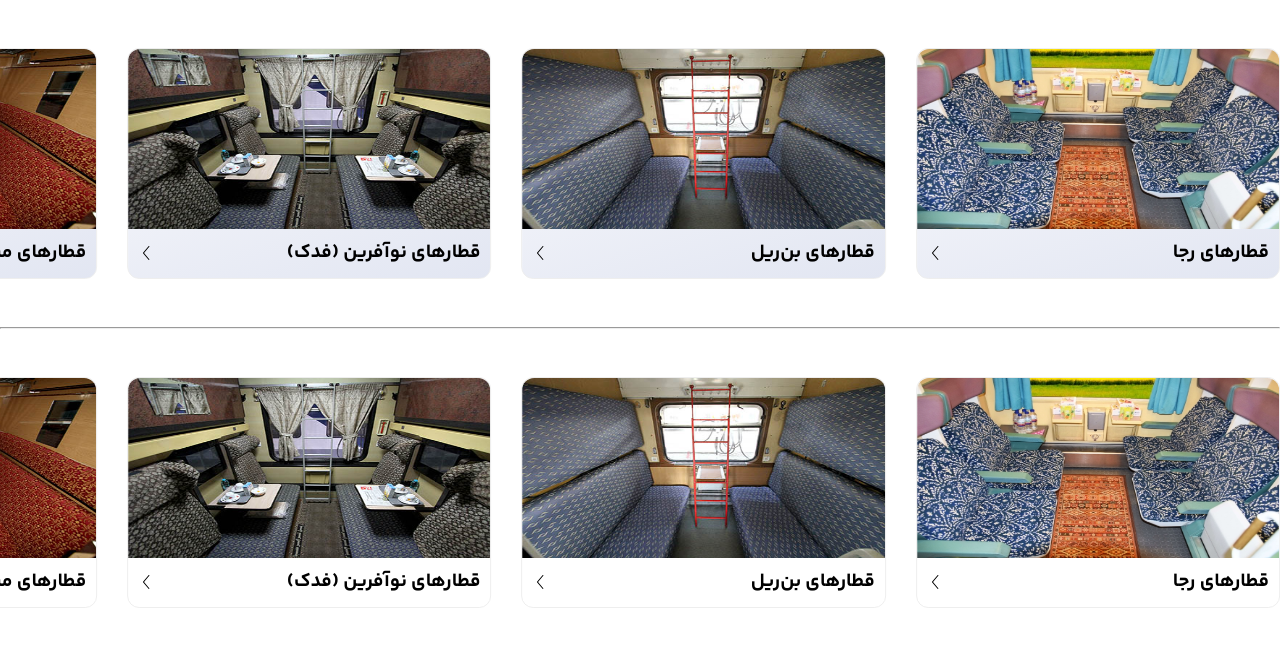
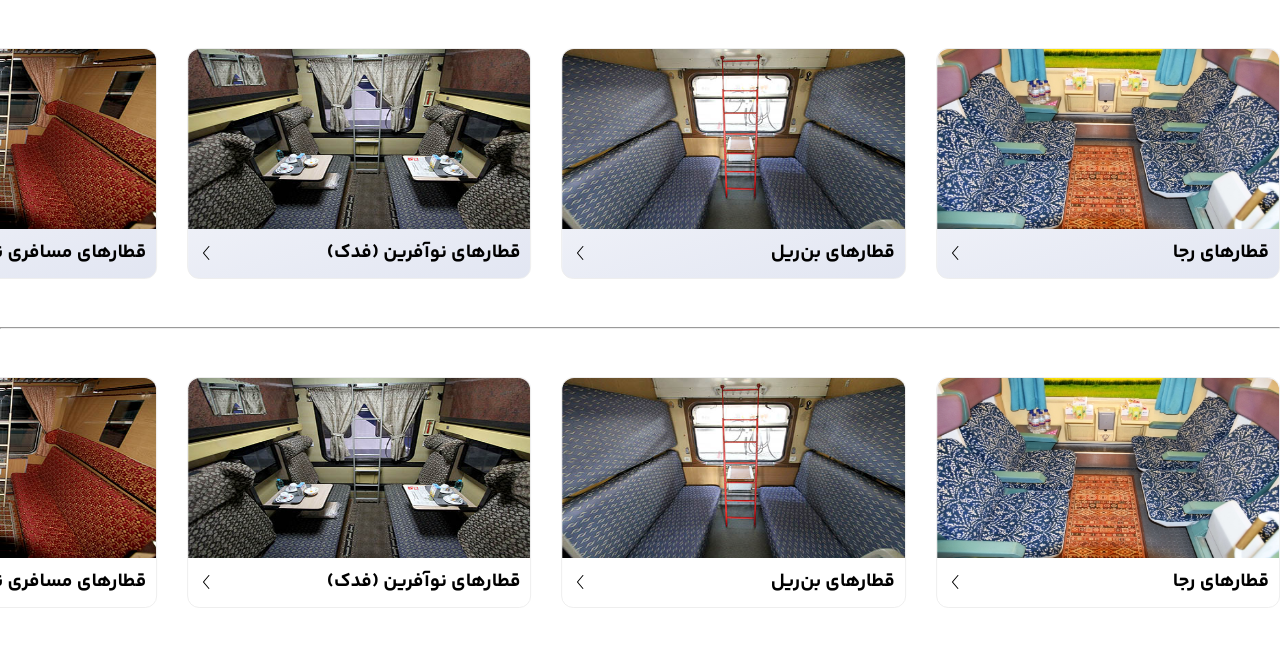
Before and after one commit to AmirAbbas-dev/ticket-train, a plain HTML site: page index.html in a window 1280 px wide. Drawn offline with Linux system fonts and the light colour scheme.

Commit message:
Update main.css

```diff
--- a/main.css
+++ b/main.css
@@ -82,6 +82,3 @@
 
     box-shadow: rgba(0, 0, 0, 0.25) 0px 25px 50px -12px;
 }
-.swiper-ticket {
-    width: 1350px;
-}
```
